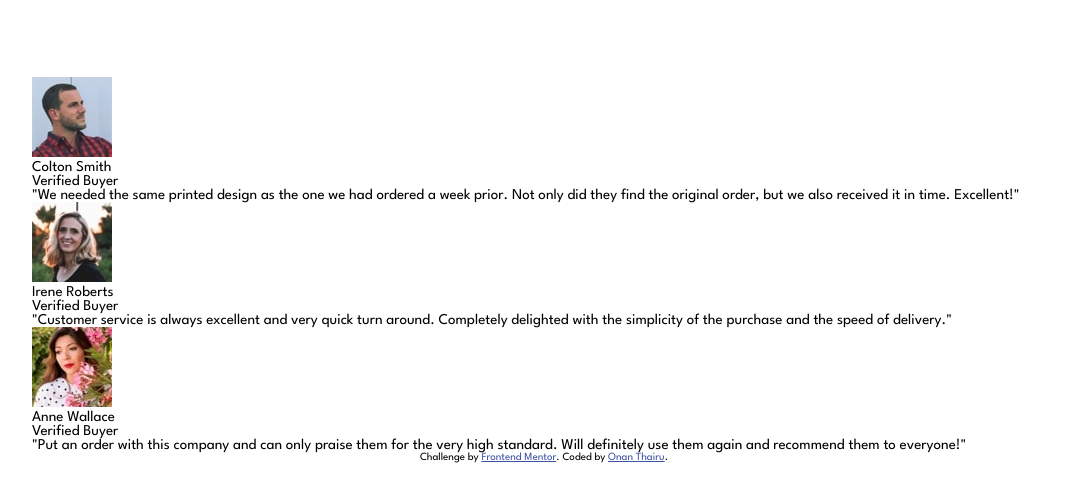
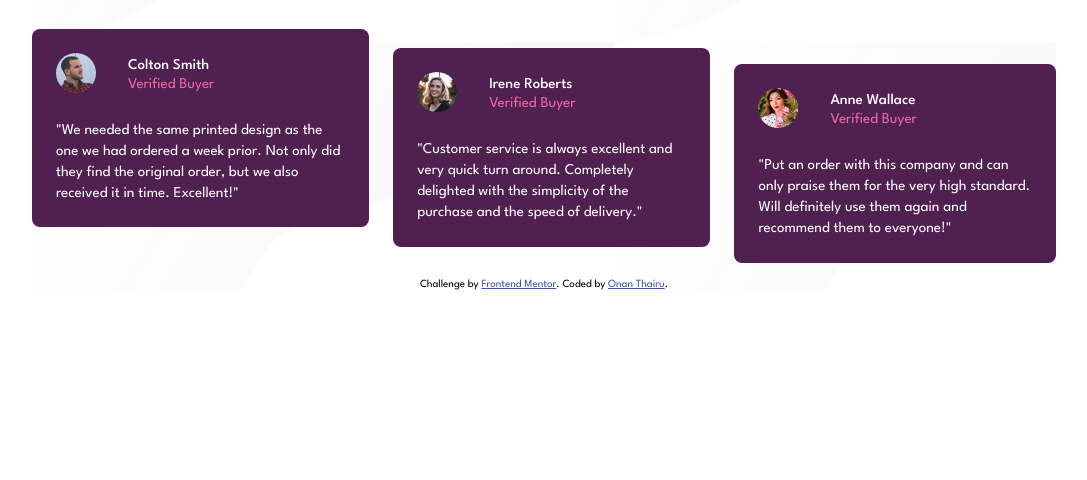
Before and after one commit to Onan-Thairu/social-proof-section, a plain HTML site: page index.html in a window 1280 px wide. Shown: the part 320-800 px from the top of the page, without its empty margins (96-1183 px from the left). Drawn offline with Linux system fonts and the light colour scheme.

Commit message:
chore: style testimonials cards.

```diff
--- a/index.html
+++ b/index.html
@@ -64,48 +64,60 @@
           </div>
       </div>
         <!-- Testimonials -->
-        <div>
-          <div>
+        <div class="testimonials">
+          <div class="testimonial-card testimonial-card-one">
+            <div class="testimonial-card-header">
               <div>
                 <img src="./images/image-colton.jpg" alt="Colton">
               </div>
               <div>
-              <p>Colton Smith</p>
-              <p>Verified Buyer</p>
+                <p class="name">Colton Smith</p>
+                <p class="verified-buyer">Verified Buyer</p>
               </div>
-            <p>
+            </div>
+            <div>
+              <p class="testimony">
                 "We needed the same printed design as the one we had ordered a week prior.
                 Not only did they find the original order, but we also received it in time.
                 Excellent!"
               </p>
             </div>
+          </div>
 
-          <div>
+          <div class="testimonial-card testimonial-card-two">
+            <div class="testimonial-card-header">
               <div>
                 <img src="./images/image-irene.jpg" alt="Irene">
               </div>
               <div>
-              <p>Irene Roberts</p>
-              <p>Verified Buyer</p>
+                <p class="name">Irene Roberts</p>
+                <p class="verified-buyer">Verified Buyer</p>
               </div>
-            <p>
+            </div>
+            <div>
+              <p class="testimony">
                 "Customer service is always excellent and very quick turn around. Completely
                 delighted with the simplicity of the purchase and the speed of delivery."
               </p>
             </div>
+          </div>
 
-          <div>
+          <div class="testimonial-card testimonial-card-three">
+            <div class="testimonial-card-header">
               <div>
                 <img src="./images/image-anne.jpg" alt="Anne">
               </div>
               <div>
-              <p>Anne Wallace</p>
-              <p>Verified Buyer</p>
+                <p class="name">Anne Wallace</p>
+                <p class="verified-buyer">Verified Buyer</p>
               </div>
-            <p>
+            </div>
+            <div>
+              <p class="testimony">
                 "Put an order with this company and can only praise them for the very high
                 standard. Will definitely use them again and recommend them to everyone!"
               </p>
+            </div>
           </div>
         </div>
 
--- a/style.css
+++ b/style.css
@@ -10,19 +10,19 @@ body {
 }
 .container{
   width: 100vw;
-  /* background-image: url("./images/bg-pattern-top-desktop.svg"); */
-  background-color: hsl(0, 0%, 100%);
+  height: 100vh;
 }
 .content {
   width: 80%;
   margin: auto;
+  background-image: url("./images/bg-pattern-top-desktop.svg");
 }
 .hero {
   display: flex;
   justify-content: space-between;
   align-items: center;
-  padding-top: 6rem;
-  padding-bottom: 5rem;
+  padding-top: 4rem;
+  padding-bottom: 4rem;
 }
 #hero-left-numbers {
   font-size: 50px;
@@ -64,45 +64,48 @@ body {
   margin-left: 6rem;
   margin-right: 0rem;
 }
-
-
-
-
-
-
-
-
-
-
-
-
-
-
-
-
-
-
-
-
-
-
-
-
-
-
-
-
-
-
-
-
-
-
-
-
-
-
-
+.testimonials {
+  display: flex;
+  gap: 1.5rem;
+  margin-bottom: 1rem;
+}
+.testimonial-card {
+  background-color: hsl(300, 43%, 22%);
+  border-radius: 8px;
+  padding: 1.5rem;
+}
+.testimonial-card img {
+  width: 2.5rem;
+  border-radius: 50%;
+}
+.testimonial-card-header {
+  display: flex;
+  align-items: center;
+  gap: 2rem;
+  margin-bottom: 1.5rem;
+}
+.name {
+  color: hsl(0, 0%, 100%);
+  font-weight: 500;
+  margin-bottom: .3rem;
+}
+.verified-buyer {
+  color: hsl(333, 80%, 67%);
+}
+.testimony {
+  color: hsl(0, 0%, 100%);
+  line-height: 1.3rem;
+}
+.testimonial-card-two {
+  margin-top: 1.2rem;
+  margin-bottom: 1rem;
+}
+.testimonial-card-three {
+  margin-top: 2.2rem;
+}
+.testimonial-card-one {
+  margin-bottom: 2.2rem;
+}
 .attribution {
   font-size: 11px;
   text-align: center;
```
Lines whose indentation alone changed are shown as unchanged.
